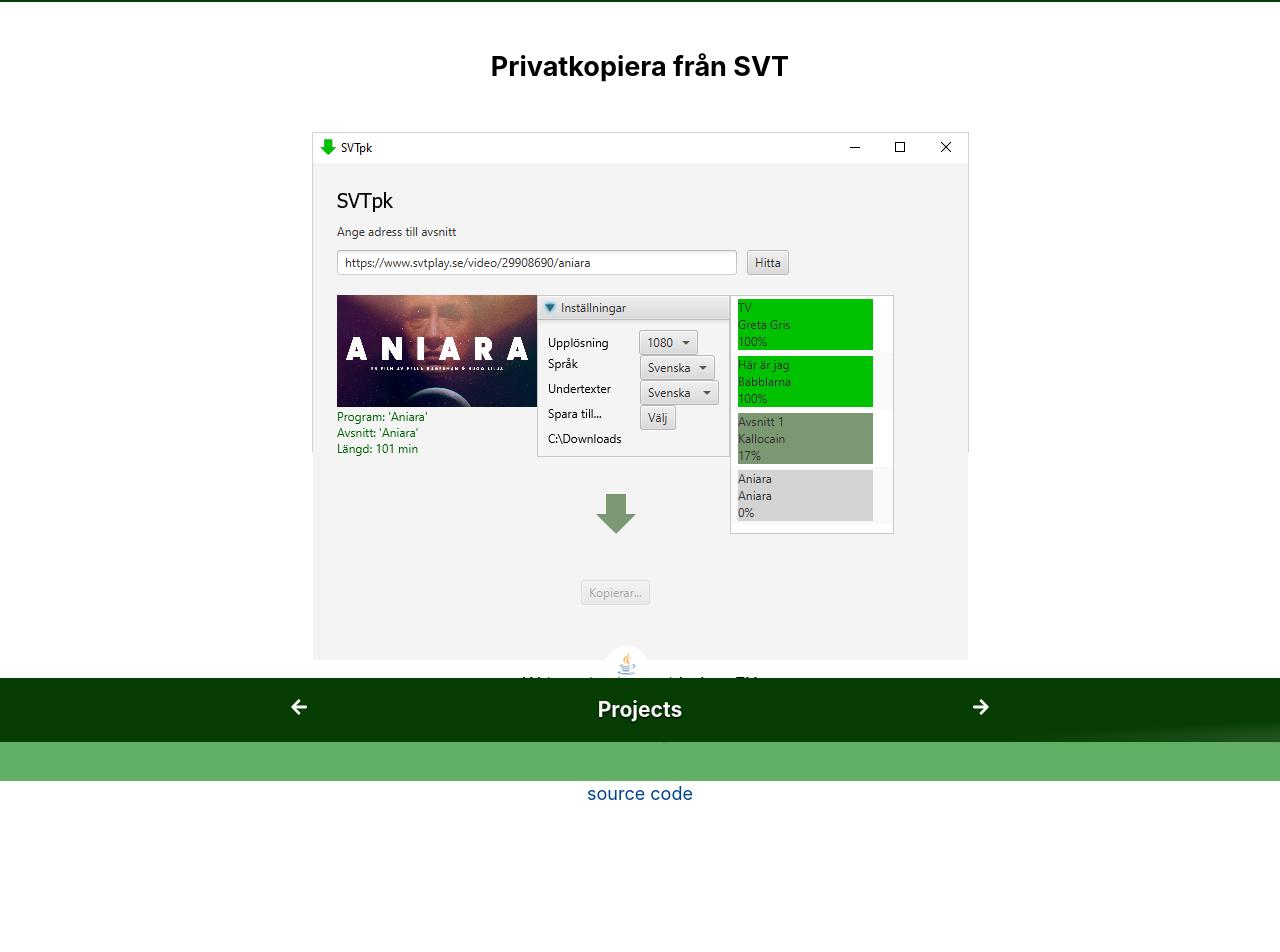
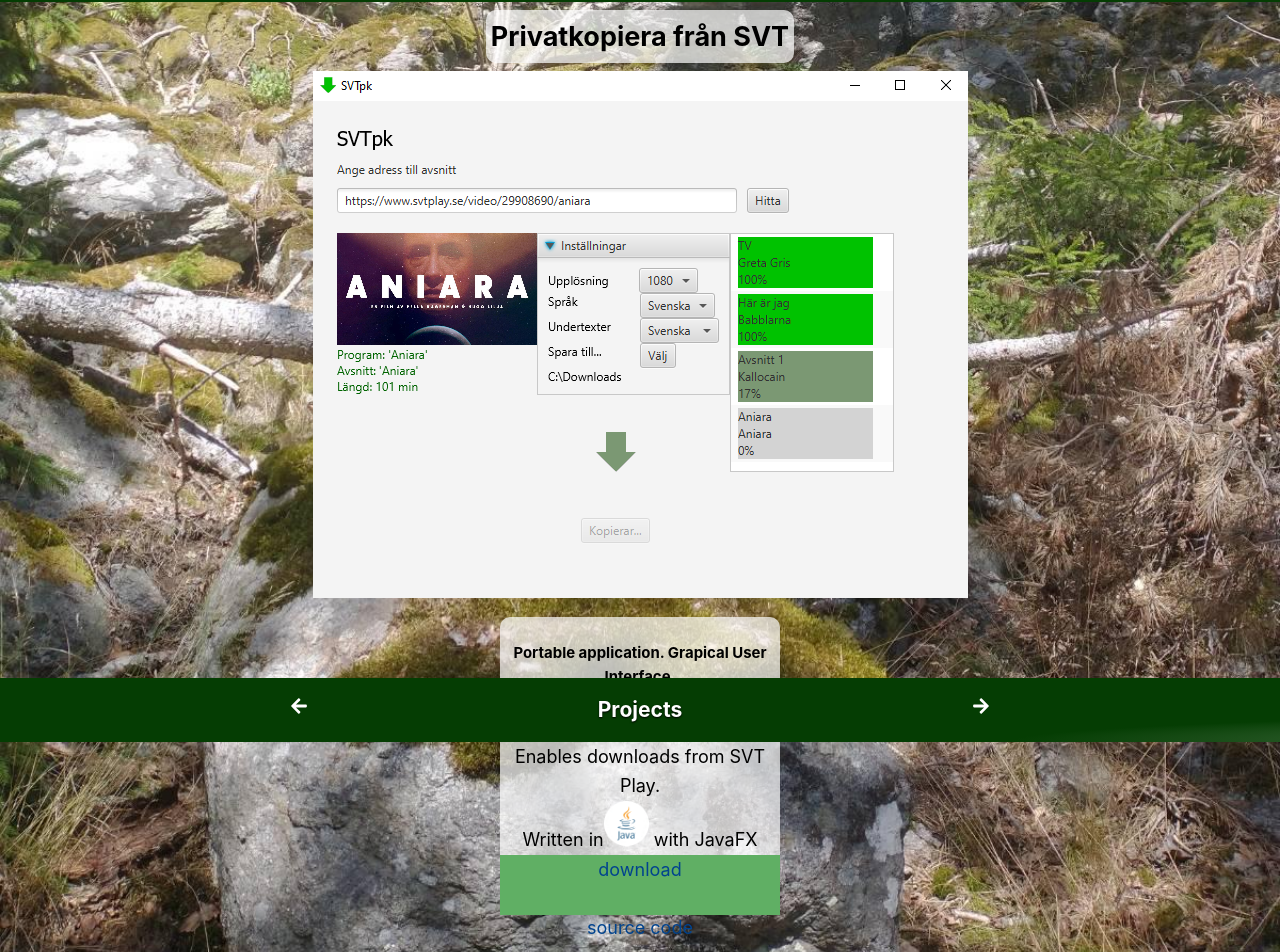
Before and after one commit to isthisthereallife/pages, a Next.js app: page /pages/projects/SVTpk in a window 1280 px wide. Shown: the part 58-1010 px from the top of the page. Before the commit the page ends 930 px from the top, so only its background shows below. Built offline with nearby package versions, Linux system fonts and the light colour scheme.

Commit message:
images - sizes and locations.

```diff
--- a/src/components/navbar.jsx
+++ b/src/components/navbar.jsx
@@ -2,6 +2,7 @@
 import {React} from 'react'
 import useCreep from '../lib/hooks/useCreep'
 import styles from '../styles/navbar.module.css'
+
 
 export default function Navbar(){
   let pageTitle = "isthisthereallife"
@@ -21,9 +22,8 @@
   <>
     <Link href="/">
       <div className={styles.navbar}>
-      <h1>{pageTitle}</h1>
+        <h1>{pageTitle}</h1>
       </div>
     </Link>
-
   </>
 )}
--- a/src/pages/projects/Audioplayer.jsx
+++ b/src/pages/projects/Audioplayer.jsx
@@ -36,9 +36,10 @@
            <button>Testa</button>
            </div>
            </Link>
+           <div className={styles.infoText} id={styles.audioplayerInfo}>
 
         Basic audio player made with jQuery
-
+        </div>
       </div>
     </>
   )
--- a/src/pages/projects/GilfoyleGo.jsx
+++ b/src/pages/projects/GilfoyleGo.jsx
@@ -50,7 +50,7 @@
 
             </div>
           </div>
-
+          <div className={styles.infoText} id={styles.gilfoyleInfo}>
         <h3>Hotel Booking Web-App</h3>
             <p>Fully functional application for finding and booking hotel rooms.
             </p>
@@ -94,6 +94,7 @@
           />
           </Link>
             </div>
+          </div>
             <br />
             <div className={styles.project_links}>
               <Link href="https://github.com/isthisthereallife/Hotel-Booking-App"> source code</Link>
--- a/src/pages/projects/Pokertimer.jsx
+++ b/src/pages/projects/Pokertimer.jsx
@@ -28,8 +28,6 @@
   return(
     <>
       <div className="main">
-        <div classname={styles.projectImageDiv}>
-
             <Link href="/projects/Pokertimer/Pokertimer">
               <Image className={styles.projectImage}
               src={imgPoker}
@@ -41,7 +39,6 @@
             </Link>
             </div>
       </div>
-      </div>
 
           </>
   )
--- a/src/pages/projects/SVTpk.jsx
+++ b/src/pages/projects/SVTpk.jsx
@@ -27,7 +27,7 @@
   return (
     <>
       <div className="main">
-        <h2>Privatkopiera från SVT</h2>
+        <h2 className={styles.title}>Privatkopiera från SVT</h2>
         <div
             width="680"
             height="520"
@@ -37,6 +37,8 @@
           alt="Screen capture from the program SVTpk"
           />
           </div>
+          <div className={styles.infoText} id={styles.gilfoyleInfo}>
+
         <h5>Portable application. Grapical User Interface.</h5>
         <div>A standalone Java application.
         <br />
@@ -52,6 +54,7 @@
         <br />
         <Link href="https://github.com/isthisthereallife/svtpk">source code</Link>
         </div>
+        </div>
       </div>
     </>
   )
--- a/src/styles/global.css
+++ b/src/styles/global.css
@@ -9,6 +9,11 @@
     Cantarell, Fira Sans, Droid Sans, Helvetica Neue, sans-serif;
   line-height: 1.6;
   font-size: 18px;
+  background-image: url(../../public/images/stenar-tall.jpeg);
+  background-position-y: bottom;
+  background-position-x: center;
+  background-size: cover;
+
 }
 
 * {
@@ -59,7 +64,7 @@
   .main{
     flex-direction: column;
     align-items: center;
-    justify-content: space-evenly;
+    justify-content: flex-start;
     min-width:100%;
   }
   .startpage_button{
--- a/src/styles/project.module.css
+++ b/src/styles/project.module.css
@@ -1,11 +1,16 @@
-
-.gifDiv{
-  display:inline;
-  justify-content: flex-start;
-  align-self:center;
-  width:70vw;
-  max-height:90%;
-
+.container{
+  display:flex;
+  align-items:center;
+  flex-direction:column;
+  justify-content:center;
+}
+.carousel_main{
+  display:flex;
+  flex-direction: column;
+  align-items: center;
+  justify-content: center;
+  width:80%;
+  min-height:90%;
 }
 .bgImg{
   z-index:-1;
@@ -14,13 +19,33 @@
   position:fixed;
   overflow:hidden;
 }
+.title{
+  align-self:center;
+  background-color: rgb(255, 255, 255,0.7);
+  border-radius:10px;
+  padding:5px;
+  width:fit-content;
+  margin:8px;
+
+}
 
 .projectImage{
-  display:inline;
-  min-height:500px;
+  max-height:70vh;
+
 }
-.projectImageDiv{
+.project_image_div{
+  display:flex;
+  flex-direction:column;
+  justify-content: center;
+  align-items:center;
   border: 1px solid rgba(0, 0, 0, 0.172);
+  object-fit: contain;
+  max-width:280px;
+  max-height:450px;
+
+}
+.container a span{
+  visibility: hidden;
 }
 .inlineLogo{
   max-height:25px;
@@ -32,8 +57,9 @@
   flex-direction:column;
   justify-content: center;
   align-items: center;
+  align-self:center;
   background-color:rgb(96, 175, 100);
-  width:100%;
+  width:280px;
   height:60px;
 }
 .project_links a {
@@ -46,12 +72,36 @@
   width:40%;
 }
 
-@media (min-width: 700px) {
+.infoText {
+  align-self:center;
+  margin-top:10px;
+  color:white;
+  width:280px;
+  max-height:450px;
+  border-radius:10px;
+}
+#murvelInfo{
+  background-color: rgb(231, 0, 0,0.7);
+}
+#gilfoyleInfo{
+  background-color: rgb(255,255,255,0.7);
+  color:black;
+}
 
-.projectImageDiv{
-  max-height:40vh;
+#audioplayerInfo{
+  background-color: rgb(255,255,255,0.7);
+  color:black;
 }
-.projectImage{
-  max-height:40vh;
+@media (max-width: 699){
+
+  .project_image{
+    max-width:80%;
+    object-fit: contain;
+  }
+  .infoText{
+    width: 80%;
+  }
+  .project_links{
+    width:80%;
+  }
 }
-}
--- a/src/styles/projects.module.css
+++ b/src/styles/projects.module.css
@@ -139,7 +139,7 @@
   background-image: url(../../public/images/java.png);
 }
 }
-/* Desktop small */
+/* Big thing with no touch */
 @media (min-width:700px) and (hover:none){
   .title{
     color:black;
```
Also changed, not shown: src/pages/index.jsx (+12 -12 lines), src/pages/projects/Murvel.jsx (+23 -16 lines), src/styles/index.module.css (+19 -1 lines), 10 other files (tests, documents, lock files or other folders). Lines whose indentation alone changed are shown as unchanged.
